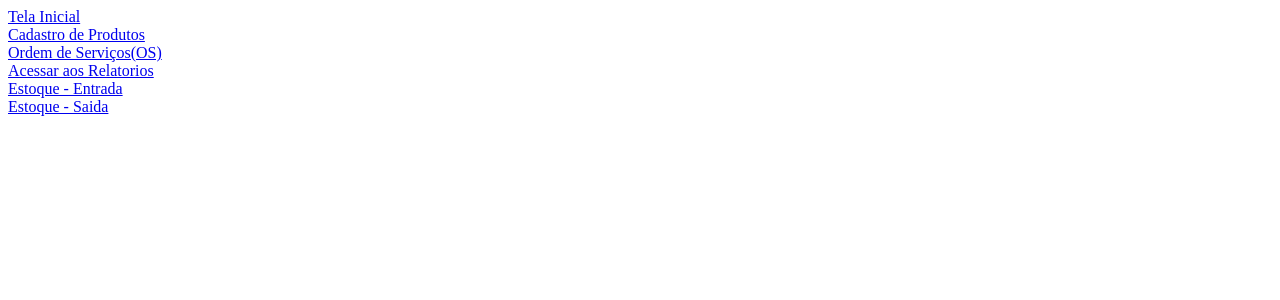
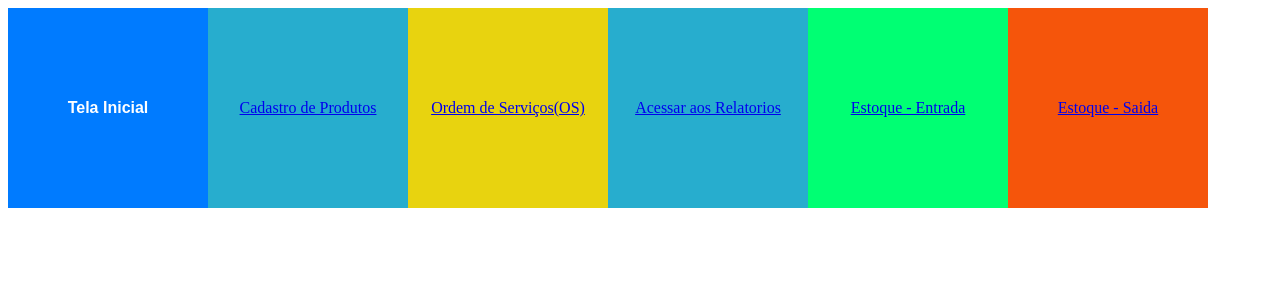
Before and after one commit to cabrerabrunohenrique-png/Site-Projeto-Senac, a PHP site: page /navegacao.php in a window 1280 px wide. Shown: the top 300 px of the page. Run offline with PHP 8.4, Linux system fonts and the light colour scheme.

Commit message:
Layout inicial menus

```diff
--- /dev/null
+++ b/css/style.css
@@ -0,0 +1,59 @@
+.box_azul {
+    background-color: #007bff; /* Define a cor azul */
+    width: 200px;              /* Define a largura igual à altura */
+    height: 200px;             /* Define a altura igual à largura */
+    display: flex;             /* Ativa o modo flexbox */
+    justify-content: center;   /* Centraliza o link na horizontal */
+    align-items: center;       /* Centraliza o link na vertical */
+    text-align: center;        /* Garante o alinhamento do texto */
+}
+
+.box_azul_letra {
+    color: white;              /* Muda a cor do texto para branco */
+    text-decoration: none;     /* Remove o sublinhado padrão do link */
+    font-family: sans-serif;   /* Define uma fonte mais moderna */
+    font-weight: bold;         /* Deixa o texto em negrito */
+    padding: 10px;             /* Adiciona um espaçamento interno ao texto */
+}
+
+.box_verde {
+    background-color: #00ff73; /* Define a cor azul */
+    width: 200px;              /* Define a largura igual à altura */
+    height: 200px;             /* Define a altura igual à largura */
+    display: flex;             /* Ativa o modo flexbox */
+    justify-content: center;   /* Centraliza o link na horizontal */
+    align-items: center;       /* Centraliza o link na vertical */
+    text-align: center;        /* Garante o alinhamento do texto */
+}
+
+.box_amarelo {
+    background-color: #e8d30f; /* Define a cor azul */
+    width: 200px;              /* Define a largura igual à altura */
+    height: 200px;             /* Define a altura igual à largura */
+    display: flex;             /* Ativa o modo flexbox */
+    justify-content: center;   /* Centraliza o link na horizontal */
+    align-items: center;       /* Centraliza o link na vertical */
+    text-align: center;        /* Garante o alinhamento do texto */
+}
+
+.box_azul_claro {
+    background-color: #27adce; /* Define a cor azul */
+    width: 200px;              /* Define a largura igual à altura */
+    height: 200px;             /* Define a altura igual à largura */
+    display: flex;             /* Ativa o modo flexbox */
+    justify-content: center;   /* Centraliza o link na horizontal */
+    align-items: center;       /* Centraliza o link na vertical */
+    text-align: center;        /* Garante o alinhamento do texto */
+}
+
+
+
+.box_vermelho {
+    background-color: #f5550b; /* Define a cor azul */
+    width: 200px;              /* Define a largura igual à altura */
+    height: 200px;             /* Define a altura igual à largura */
+    display: flex;             /* Ativa o modo flexbox */
+    justify-content: center;   /* Centraliza o link na horizontal */
+    align-items: center;       /* Centraliza o link na vertical */
+    text-align: center;        /* Garante o alinhamento do texto */
+}
--- a/navegacao.php
+++ b/navegacao.php
@@ -3,6 +3,7 @@
 <head>
     <meta charset="UTF-8">
     <meta name="viewport" content="width=device-width, initial-scale=1.0">
+    <link rel ="stylesheet" href="css/style.css">
     <title>Navegacao</title>
 </head>
 <body>
@@ -11,40 +12,40 @@
 <main>
 
     <!-- //menu de navegação -->
-    <nav>
+    <nav style =" display:flex">
         <!-- //espaço para cada titulo de navegacao -->
-        <div>
+        <div class="box_azul" >
              <!-- //link para acessar -->
-            <a href="index.php">
+            <a class="box_azul_letra" href="index.php">
             Tela Inicial
             </a>
         </div>
 
-        <div>
+        <div class="box_azul_claro">
              <!-- //link para acessar -->
             <a href="cadastro_de_produtos.php">
             Cadastro de Produtos
             </a>
         </div>
-        <div>
+        <div class="box_amarelo">
              <!-- //link para acessar -->
             <a href="ordem_de_servico.php">
             Ordem de Serviços(OS)
             </a>
         </div>
-        <div>
+        <div class="box_azul_claro" >
              <!-- //link para acessar -->
             <a href="acessar_aos_relatorios.php">
             Acessar aos Relatorios
             </a>
         </div>
-        <div>
+        <div class="box_verde">
              <!-- //link para acessar -->
             <a href="estoque_entrada.php">
             Estoque - Entrada
             </a>
         </div>
-        <div>
+        <div class="box_vermelho">
              <!-- //link para acessar -->
             <a href="estoque_saida.php">
             Estoque - Saida
```
Also changed, not shown: acessar_aos_relatorios.php (+9 -12 lines), cadastro_de_produtos.php (+8 -12 lines), cadastro_novo_usuario.php (+5 -3 lines), estoque_entrada.php (+9 -14 lines), estoque_saida.php (+8 -13 lines), index.php (+6 -5 lines), ordem_de_servico.php (+12 -12 lines).
